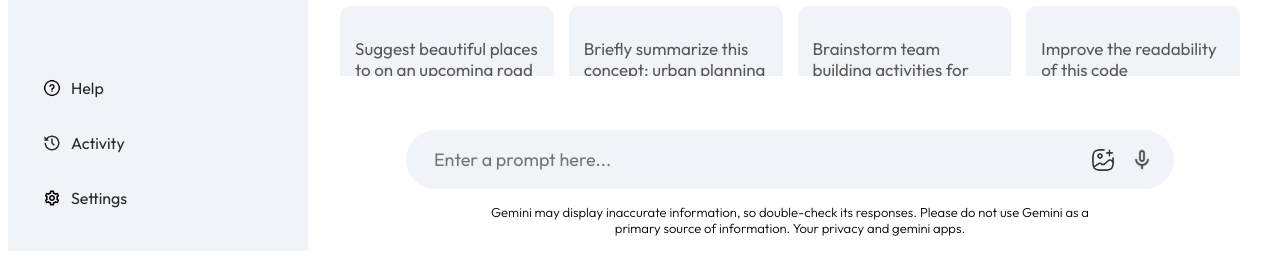
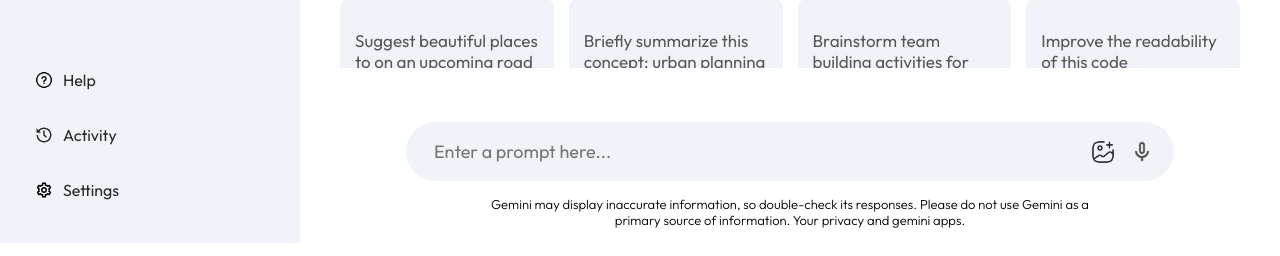
Before and after one commit to godwinjs/chatgemini, a React (Vite) app: page / in a window 1280 px wide. Shown: the part 557-813 px from the top of the page. Built offline with nearby package versions, Linux system fonts and the light colour scheme; no server answers.

Commit message:
more responsive

```diff
--- a/src/components/Main/main.css
+++ b/src/components/Main/main.css
@@ -174,8 +174,6 @@
 }
 
 .search-box {
-    max-width: 60vw;
-    min-width: 50vw;
     width: 60vw;
     margin: 0 auto;
     display: flex;
@@ -290,8 +288,9 @@
     }
     .main-bottom{
         /* position: relative; */
+        position: fixed;
         max-height: 20vh;
-        transform: translateY(150%);
+        /* transform: translateY(120%); */
     }
     .search-box {
         /* margin: auto; */
--- a/src/components/Sidebar/Sidebar.css
+++ b/src/components/Sidebar/Sidebar.css
@@ -11,11 +11,12 @@
     width: auto;
     transition: width 0.5s ease-in-out;
     width: 18.75rem;
-    z-index: 10;
+    z-index: 0;
 }
 
 .extended {
     width: 71px;
+    z-index: 10;
 }
 
 .sidebar img {
@@ -41,7 +42,7 @@
     font-size: 0.875rem;
     color: grey;
     cursor: pointer;
-    width: auto
+    /* width: auto */
 }
 
 .sidebar .new-chat:hover {
@@ -51,13 +52,19 @@
 .text {
     opacity: 0; /* Hidden */
     display: none;
-    text-align: center; // start on tut
+    text-align: start; // start on tut
     margin-right: .625rem;
     transition: all 0.5s ease-in-out;
+    width: 0;
+    height: 0;
+    overflow: hidden;
 }
 .show {
     opacity: 1; /* Shown */
+    width: 100%;
     display: inline-block;
+    height: auto;
+    animation: displayFast .3s ease-in-out;
 }
 
 .sidebar .recent {
@@ -138,3 +145,14 @@
       opacity: 0;
     }
   }
+
+  @keyframes displayFast {
+    0% {
+        display: none;
+        opacity: 0;
+      }
+      100% {
+        display: inline-block;
+        opacity: 1;
+      }
+  }
--- a/src/index.css
+++ b/src/index.css
@@ -5,6 +5,12 @@
   box-sizing: border-box;
   font-family: 'Outfit', sans-serif;
   border: 0;
+}
+body {
+  padding: 0;
+  border: 0;
+  margin: 0;
+  overflow: hidden;
 }
 
 #root{
```
